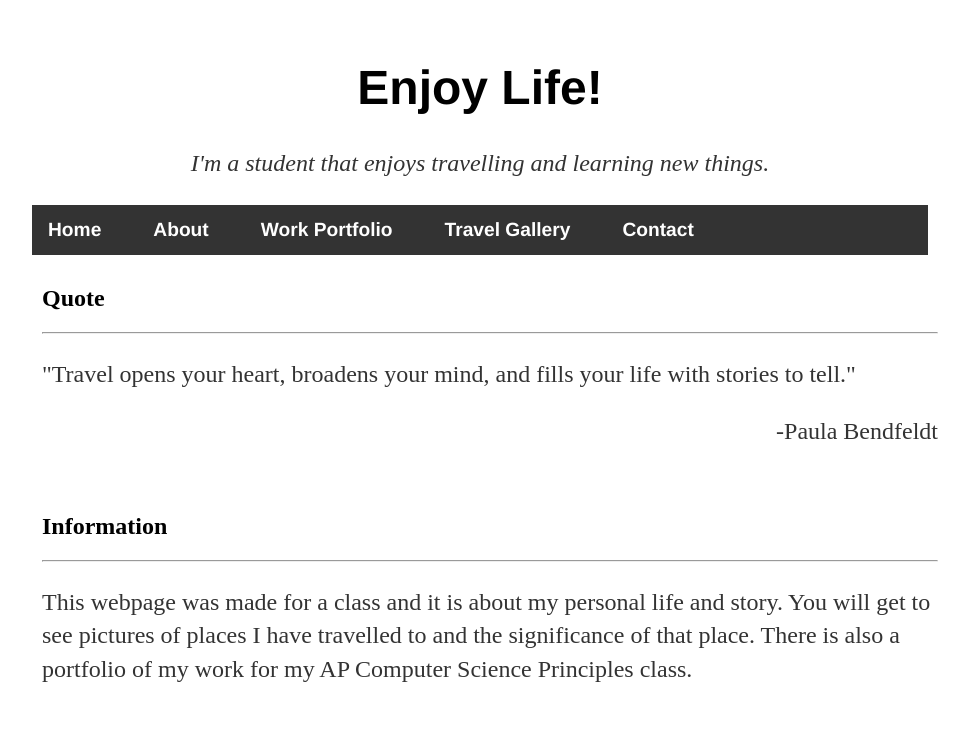
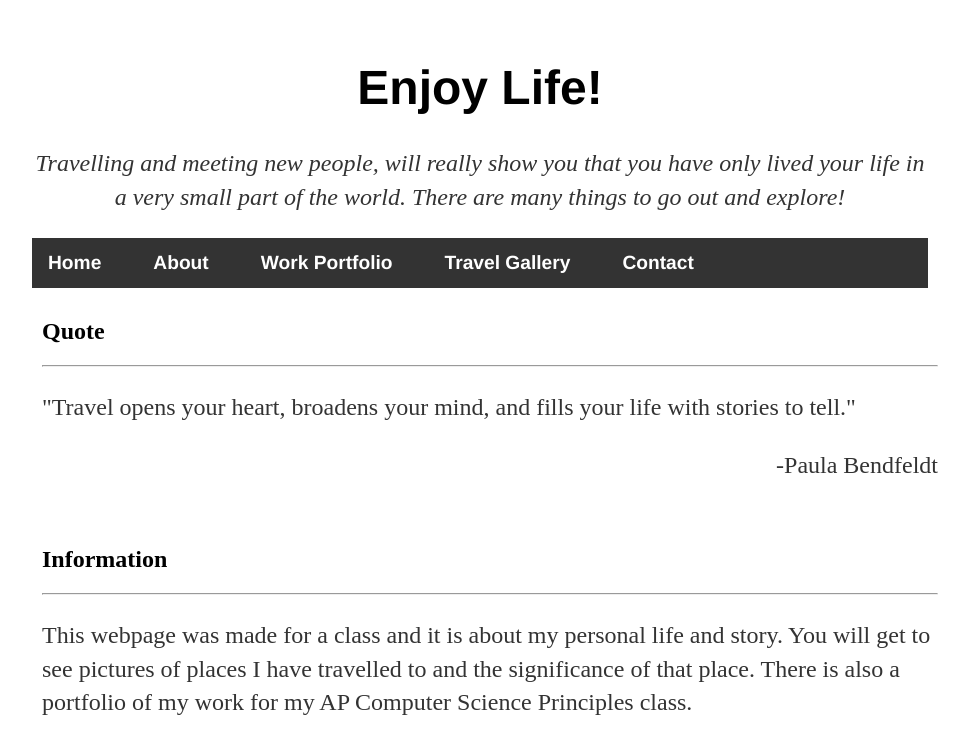
Before and after one commit to CNakano7/CNakano7.github.io, a Jekyll site: the page index.html, which Jekyll copies as it is, in a window 1280 px wide. Shown: the top 754 px of the page, without its empty margins (160-1129 px from the left). Built offline with Jekyll 4.4.1, drawn with Linux system fonts in a browser that asks for light colours.

Commit message:
Update index.html

```diff
--- a/index.html
+++ b/index.html
@@ -8,7 +8,7 @@
 	<body>
 
 <h1 style="text-align:center;">Enjoy Life!</h1>
-		<p style="text-align:center;"><i>I'm a student that enjoys travelling and learning new things.</i></p>
+		<p style="text-align:center;"><i>Travelling and meeting new people, will really show you that you have only lived your life in a very small part of the world. There are many things to go out and explore!</i></p>
 
 </body>
 	<body>
```
